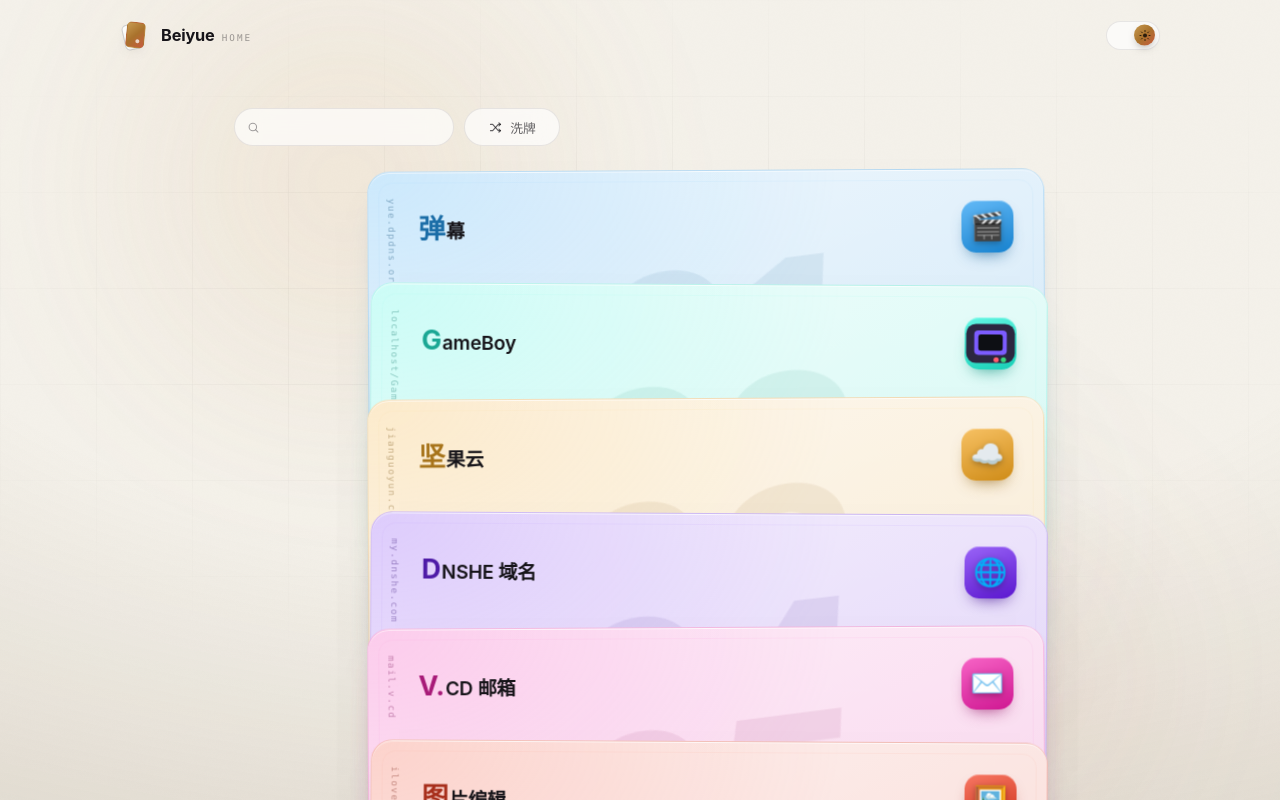
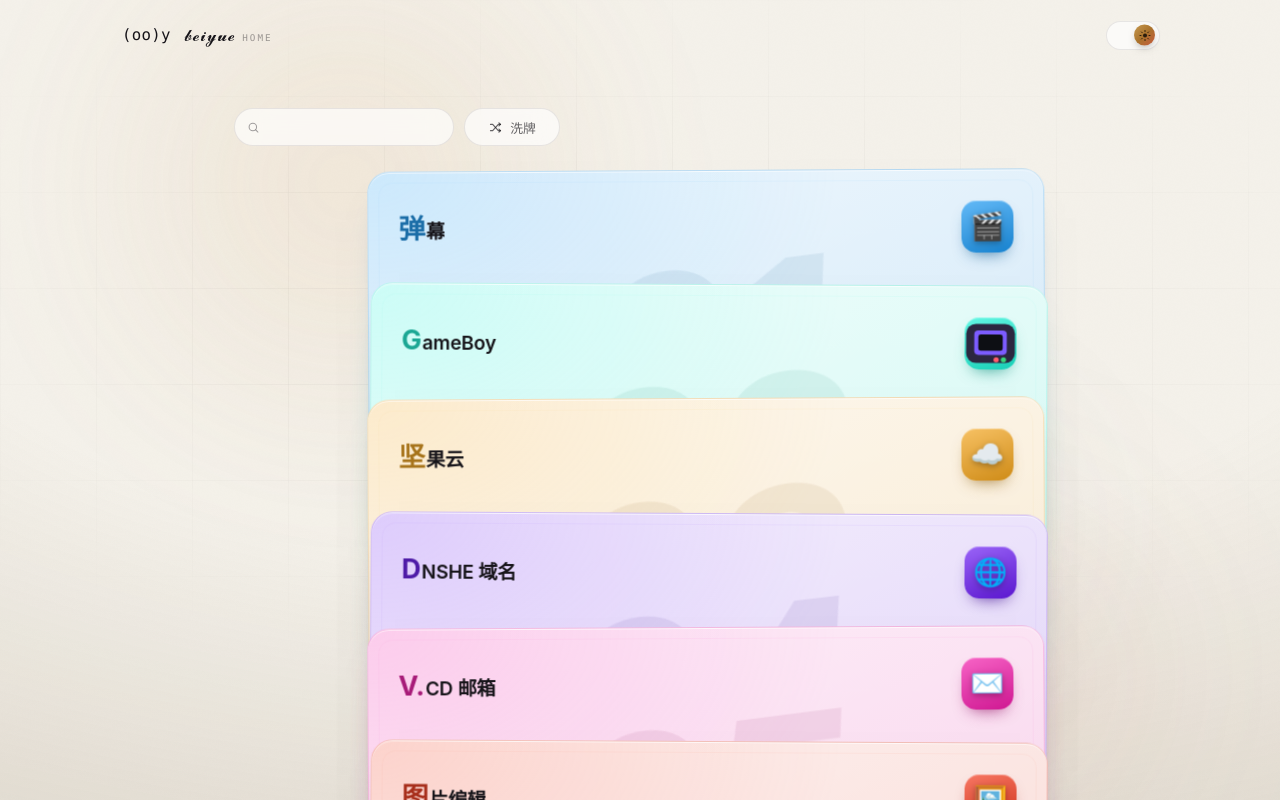
Before and after one commit to yinyiqu/beiyue-home, a Vue app: page / in a window 1280 px wide. Shown: the top 800 px of the page. Built offline with nearby package versions, Linux system fonts and the light colour scheme.

Commit message:
feat: no motion at all on narrow screens

```diff
--- a/src/components/DeckCard.vue
+++ b/src/components/DeckCard.vue
@@ -32,17 +32,6 @@
 const showIcon = computed(() => Boolean(props.app.icon) && iconOk.value)
 const showEmoji = computed(() => !showIcon.value && Boolean(props.app.emoji))
 const initial = computed(() => props.app.name.slice(0, 1))
-
-/** 左缘竖排的地址：域名 + 路径，去掉协议头与末尾斜杠 */
-const address = computed(() => {
-  if (!props.app.url) return 'url not set'
-  try {
-    const { hostname, pathname, search, hash } = new URL(props.app.url, document.baseURI)
-    return `${hostname.replace(/^www\./, '')}${pathname}${search}${hash}`.replace(/\/+$/, '')
-  } catch (e) {
-    return props.app.url
-  }
-})
 
 /** 奇偶微微交错，像被随手码好的一叠牌；底牌端正摆放 */
 const style = computed(() => {
@@ -90,9 +79,6 @@
           <span v-else class="card__initial">{{ initial }}</span>
         </span>
       </span>
-
-      <!-- 左缘竖排地址：牌向左抽出时，这一条始终在视野里 -->
-      <span class="card__spine" aria-hidden="true">{{ address }}</span>
     </span>
   </a>
 </template>
--- a/src/components/NavBar.vue
+++ b/src/components/NavBar.vue
@@ -6,6 +6,50 @@
 const { theme, toggle } = useTheme()
 const scrolled = ref(false)
 let raf = 0
+
+/**
+ * 左上角的字标是一枚颜文字：进来是笑脸，离开是不舍。
+ * 三段文字等宽（括号 + 两只眼 + 括号 + 手势，共 5 格），
+ * 换表情时导航栏不会跳动。
+ */
+const FACES = {
+  idle: { text: '(oo)y', label: '平静' },
+  happy: { text: '(^^)Y', label: '开心' },
+  sad: { text: '(TT)y', label: '不舍' }
+}
+const mood = ref('idle')
+const hovering = ref(false)
+let moodTimer = 0
+
+function clearMoodTimer() {
+  clearTimeout(moodTimer)
+  moodTimer = 0
+}
+
+function enterFace() {
+  hovering.value = true
+  clearMoodTimer()
+  mood.value = 'happy'
+}
+
+function leaveFace() {
+  hovering.value = false
+  clearMoodTimer()
+  mood.value = 'sad'
+  // 不舍一会儿，再回到平静；期间如果又回来了，enter 会接管
+  moodTimer = window.setTimeout(() => {
+    if (!hovering.value) mood.value = 'idle'
+  }, 1200)
+}
+
+/** 点击（含触屏）也给一次笑脸反馈 */
+function cheer() {
+  clearMoodTimer()
+  mood.value = 'happy'
+  moodTimer = window.setTimeout(() => {
+    mood.value = hovering.value ? 'happy' : 'idle'
+  }, 900)
+}
 
 function onScroll() {
   if (raf) return
@@ -23,16 +67,28 @@
 onBeforeUnmount(() => {
   window.removeEventListener('scroll', onScroll)
   if (raf) cancelAnimationFrame(raf)
+  clearMoodTimer()
 })
 </script>
 
 <template>
   <header class="nav" :class="{ 'nav--scrolled': scrolled }">
     <div class="nav__inner">
-      <a class="brand" href="#top" :aria-label="`${site.name} 主页`">
+      <a
+        class="brand"
+        href="#top"
+        :aria-label="`${site.name} 主页`"
+        @mouseenter="enterFace"
+        @mouseleave="leaveFace"
+        @focus="enterFace"
+        @blur="leaveFace"
+        @click="cheer"
+      >
         <span class="mark" aria-hidden="true">
-          <span class="mark__card mark__card--back" />
-          <span class="mark__card mark__card--front" />
+          <span :key="mood" class="face">
+            <span class="face__rest">{{ FACES[mood].text.slice(0, 4) }}</span>
+            <span class="face__hand">{{ FACES[mood].text.slice(4) }}</span>
+          </span>
         </span>
         <span class="brand__text">
           <span class="brand__name">{{ site.name }}</span>
@@ -137,53 +193,58 @@
   min-width: 0;
 }
 
-/* 两张叠在一起的小牌，悬停时扇开 */
+/* 颜文字字标：进来笑、离开不舍；五格等宽，换脸不推动标题 */
 .mark {
-  position: relative;
-  width: 30px;
+  display: grid;
+  place-items: center;
+  flex-shrink: 0;
   height: 34px;
-  flex-shrink: 0;
+  padding-inline: 2px;
   transition: transform var(--dur-base) var(--ease-spring);
 }
 .brand:hover .mark {
-  transform: rotate(-4deg) scale(1.04);
+  transform: rotate(-4deg) scale(1.03);
 }
 
-.mark__card {
-  position: absolute;
-  top: 4px;
-  left: 6px;
-  width: 19px;
-  height: 26px;
-  border-radius: 5px;
-  border: 1px solid var(--line-strong);
-  transition: transform var(--dur-base) var(--ease-spring), border-color var(--dur-base) var(--ease-out);
+.face {
+  display: inline-flex;
+  align-items: baseline;
+  font-family: var(--font-mono);
+  font-size: 0.98rem;
+  line-height: 1;
+  letter-spacing: 0.02em;
+  white-space: nowrap;
+  color: var(--text);
+  animation: faceIn 300ms var(--ease-spring) both;
 }
-.mark__card--back {
-  transform: rotate(-13deg) translate(-3px, 1px);
-  background: var(--surface-strong);
+
+.face__hand {
+  display: inline-block;
+  transform-origin: 50% 85%;
 }
-.mark__card--front {
-  transform: rotate(6deg);
-  background: var(--accent-grad);
-  border-color: transparent;
-  box-shadow: 0 6px 14px -8px rgba(0, 0, 0, 0.7);
+.brand:hover .face__hand,
+.brand:focus-visible .face__hand {
+  animation: faceWave 900ms var(--ease-in-out) 1;
 }
-.mark__card--front::after {
-  content: '';
-  position: absolute;
-  right: 4px;
-  bottom: 4px;
-  width: 4px;
-  height: 4px;
-  border-radius: 50%;
-  background: rgba(255, 255, 255, 0.72);
+
+@keyframes faceIn {
+  from {
+    opacity: 0;
+    transform: translateY(3px) scale(0.9);
+  }
 }
-.brand:hover .mark__card--back {
-  transform: rotate(-26deg) translate(-6px, 2px);
-}
-.brand:hover .mark__card--front {
-  transform: rotate(15deg) translateX(2px);
+
+@keyframes faceWave {
+  0%,
+  100% {
+    transform: rotate(0deg) translateY(0);
+  }
+  30% {
+    transform: rotate(14deg) translateY(-1px);
+  }
+  60% {
+    transform: rotate(-8deg) translateY(1px);
+  }
 }
 
 .brand__text {
@@ -193,9 +254,12 @@
   min-width: 0;
 }
 .brand__name {
-  font-size: 1.02rem;
-  font-weight: 650;
-  letter-spacing: -0.01em;
+  /* 花体数学字母（𝓫𝓮𝓲𝔂𝓾𝓮）优先用带该字符集的字体，避免落到方块 */
+  font-family: 'Cambria Math', 'STIX Two Math', 'Noto Sans Math', 'Segoe UI Symbol',
+    'Apple Symbols', var(--font-sans);
+  font-size: 1.12rem;
+  font-weight: 500;
+  letter-spacing: 0.01em;
   white-space: nowrap;
 }
 .brand__sub {
@@ -268,4 +332,13 @@
     display: none;
   }
 }
+
+@media (prefers-reduced-motion: reduce) {
+  .face,
+  .face__hand,
+  .mark {
+    animation: none;
+    transition: none;
+  }
+}
 </style>
--- a/src/data/site.js
+++ b/src/data/site.js
@@ -14,7 +14,7 @@
  */
 
 export const site = {
-  name: 'Beiyue',
+  name: '𝓫𝓮𝓲𝔂𝓾𝓮',
   sub: 'home',
   title: 'Beiyue home',
   hint: '上下滑动翻牌 · 点开就用',
@@ -71,7 +71,7 @@
     en: 'DNSHE',
     tag: '工具',
     desc: '解析、转发、记录，一处管好域名。',
-    url: 'https://my.dnshe.com/',
+    url: 'https://my.dnshe.com/clientarea.php?language=chinese',
     emoji: '🌐',
     hue: 262
   },
--- a/src/styles/card.css
+++ b/src/styles/card.css
@@ -137,8 +137,8 @@
   gap: 14px;
   width: 100%;
   height: 19%;
-  /* 左侧让出竖排地址的车道，避免和名称撞在一起 */
-  padding: 0 26px 0 44px;
+  /* 名称靠左、图标靠右，两侧留同样的呼吸位 */
+  padding: 0 26px 0 24px;
 }
 
 .card__name {
@@ -199,28 +199,6 @@
   text-shadow: 0 1px 3px rgba(0, 0, 0, 0.35);
 }
 
-/* 左缘竖排地址：像防伪码一样沿边缘排布，超出卡面自然渐隐 */
-.card__spine {
-  position: absolute;
-  top: 24px;
-  left: 16px;
-  bottom: 24px;
-  z-index: 2;
-  writing-mode: vertical-rl;
-  font-family: var(--font-mono);
-  font-size: 0.56rem;
-  letter-spacing: 0.16em;
-  color: hsl(var(--hue) 60% 90% / 0.4);
-  overflow: hidden;
-  pointer-events: none;
-  user-select: none;
-  -webkit-mask-image: linear-gradient(to bottom, #000 72%, transparent 100%);
-  mask-image: linear-gradient(to bottom, #000 72%, transparent 100%);
-}
-:root[data-theme='light'] .card__spine {
-  color: hsl(var(--hue) 45% 40% / 0.5);
-}
-
 /* ── 宽屏：16:9 横卡 ───────────────────────────────────── */
 @media (min-width: 720px) {
   .card {
@@ -230,7 +208,7 @@
   .card__corner {
     height: 30%;
     gap: 16px;
-    padding: 0 30px 0 50px;
+    padding: 0 30px 0 30px;
   }
 
   .card__icon {
@@ -253,13 +231,6 @@
 
   .card__name::first-letter {
     font-size: 1.4em;
-  }
-
-  .card__spine {
-    top: 26px;
-    left: 18px;
-    bottom: 26px;
-    font-size: 0.58rem;
   }
 }
 
```
Also changed, not shown: 3 other files (tests, documents, lock files or other folders).
